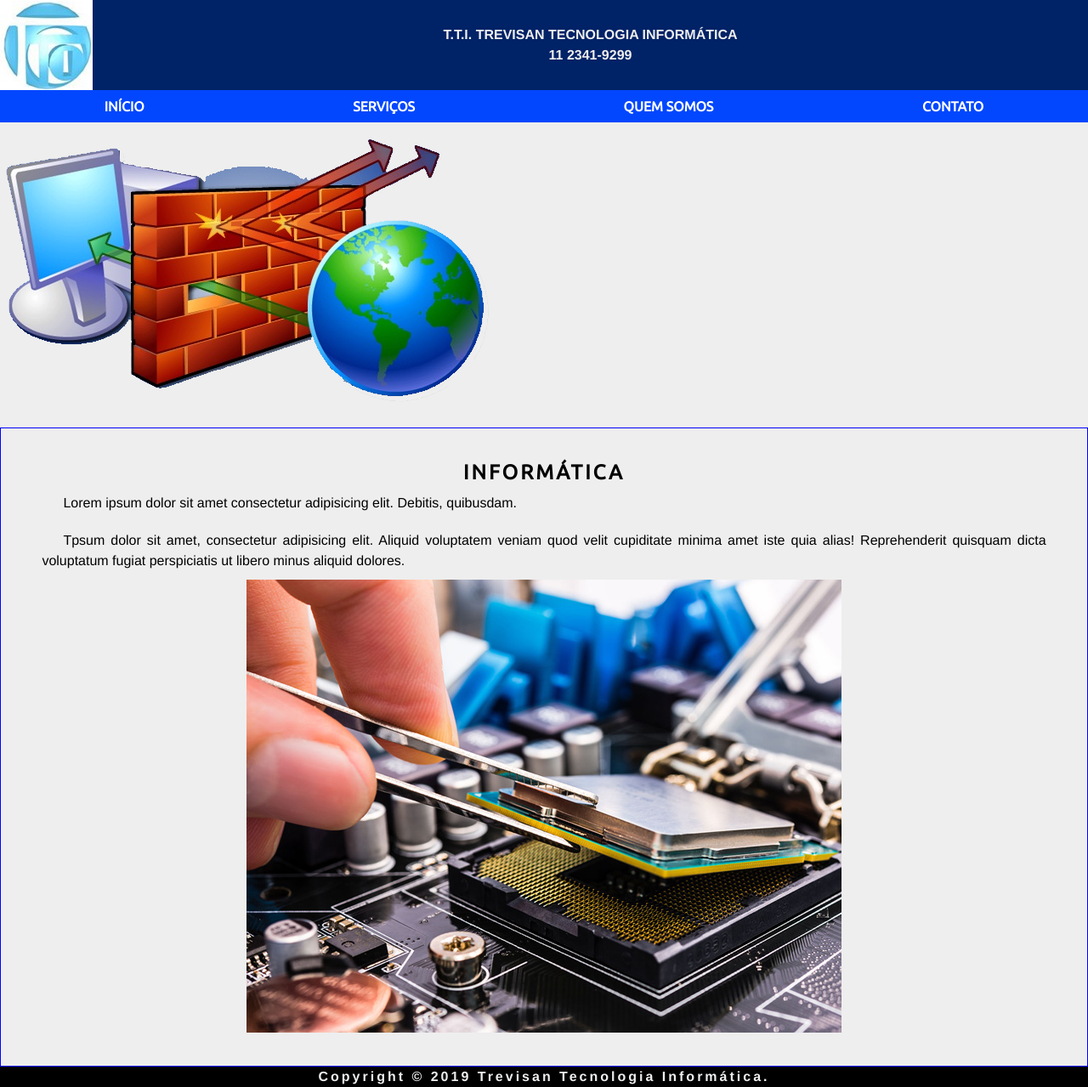
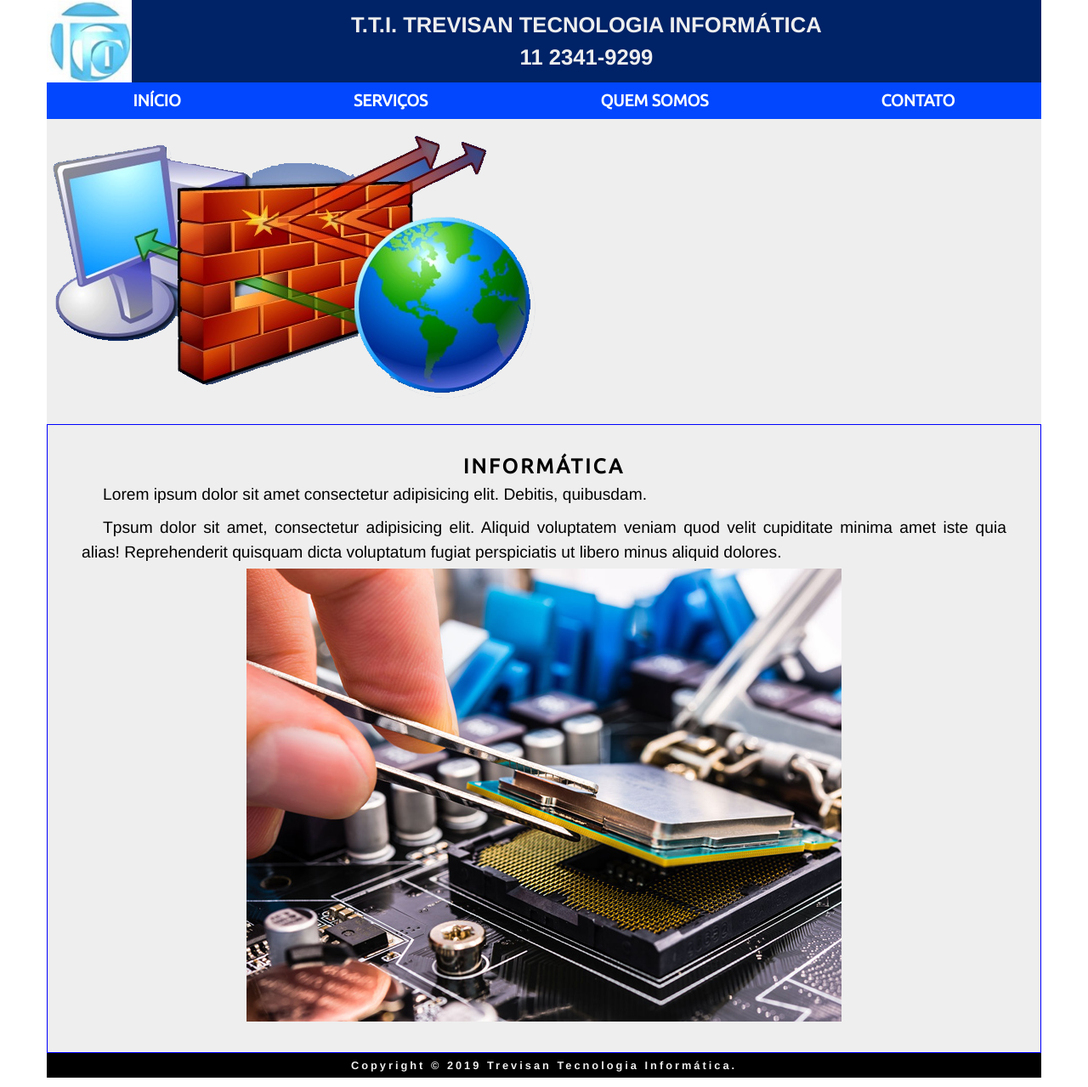
Before and after one commit to xmvcosta/sitetti2019, a plain HTML site: page index.html in a window 1280 px wide. Shown: the whole page at 85% size. Drawn offline with Linux system fonts and the light colour scheme.

Commit message:
alterei as letras pa VW e inseri @mediascreen

```diff
--- a/css/main.css
+++ b/css/main.css
@@ -13,7 +13,6 @@ h1 {
 }
 p {
     font-family: 'Helvetica Neue', Helvetica, Arial, sans-serif;
-    font-size: 16px;
     line-height: 1.5;
 }
 img{
@@ -23,7 +22,7 @@ img{
 }
 #principal{
     background-color: #eee;
-    max-width: 1280px;
+    max-width: 1170px;
     width: 100%;
     margin: 0 auto;
     display:flex;
@@ -35,17 +34,22 @@ img{
     background-color: #002266;
 }
 #nometel{
+    width: 100%;
+    color:#eee;
+    margin: auto;
+}
+#nometel p{
     text-transform: uppercase;
-    color:#eee;
     text-align: center;
     font-weight: bold;
-    margin: auto;
+    font-size: 4vw;
 }
 #menu {
     background-color: #0247FE;
     width: 100%;
     text-transform: uppercase;
     font-family: 'Ubuntu', sans-serif;
+    font-size: 3.5vw;
     text-align: center;
 }
 #menu ul{
@@ -60,8 +64,8 @@ img{
     font-weight: bold;
 }
 #menu a:hover{
-    color: #0247FE;
-    background: #fff;
+
+    background: #999;
 }
 #corposite{
 padding: 3%;
@@ -70,7 +74,8 @@ border: solid 1px blue;
 #corposite p{
  text-align: justify;
  text-indent: 25px;
- padding: 10px;
+ padding: 5px;
+ font-size: 4vw;
 }
 #corposite img{
     margin: 0 auto;
@@ -79,15 +84,73 @@ border: solid 1px blue;
 background-color: black;
 color:#eee;
 width: 100%;
+padding: 5px;
 }
 #rodape p{
     text-align: center;
     letter-spacing: 3px;
+    font-size: 3.5vw;
 }
 /*MEDIA QUERIES*/
+@media (min-width: 568px){
+    #menu ul{
+        display: flex;
+        justify-content: space-around;
+    }
+    #nometel p{
+        font-size: 3vw;
+    }
+    #menu{
+        font-size: 3vw;
+    }
+    #corposite p{
+        font-size: 3vw;
+    }
+    #rodape p{
+        text-align: center;
+        letter-spacing: 3px;
+        font-size: 3vw;
+    }
+}
+
 @media (min-width: 768px){
     #menu ul{
         display: flex;
         justify-content: space-around;
     }
+    #nometel p{
+        font-size: 3vw;
+    }
+    #menu{
+        font-size: 2.5vw;
+    }
+    #corposite p{
+        font-size: 2.5vw;
+    }
+    #rodape p{
+        text-align: center;
+        letter-spacing: 3px;
+        font-size: 2.5vw;
+    }
 }
+
+@media (min-width: 1024px){
+    #menu ul{
+        display: flex;
+        justify-content: space-around;
+    }
+    #nometel p{
+        font-size: 2vw;
+    }
+    #menu{
+        font-size: 1.5vw;
+    }
+    #corposite p{
+        font-size: 1.5vw;
+    }
+    #rodape p{
+        text-align: center;
+        letter-spacing: 3px;
+        font-size: 1vw;
+    }
+}
--- a/index.html
+++ b/index.html
@@ -18,10 +18,9 @@
 <body>
     <div id="principal">
         <header id="topo">
-            <div id="logo"><img src="img/logo-tti.jpg"></div>
+            <div id="logo"><img src="img/logo-tti.jpg" alt="Logo TTI"></div>
             <div id="nometel">
                 <p>t.t.i. trevisan tecnologia informática<br>11 2341-9299</p>
-
             </div>
             <!-- DESATIVADO POR HORA
             <div id="redessociais">
```
